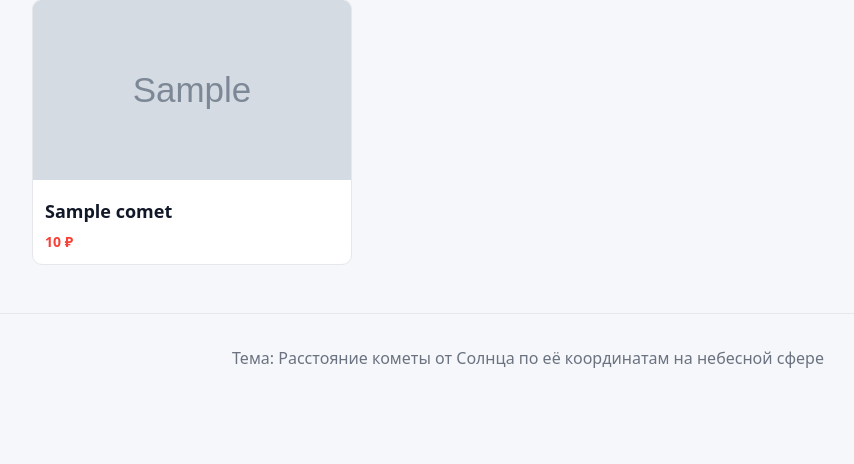
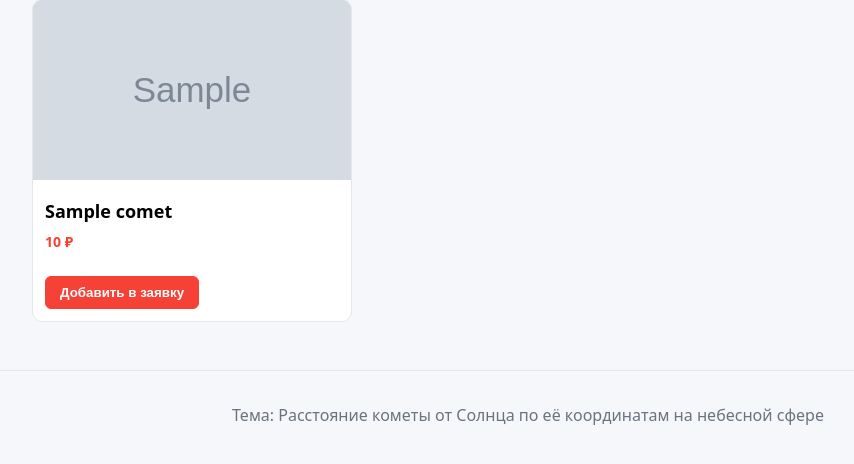
Before and after one commit to vvast-e/Backend-Web-2025, a Django app: template templates/services/comets_list.html in a window 1280 px wide. Shown: the part 166-630 px from the top of the page, without its empty margins (112-966 px from the left). Run offline with Django 5.2, Linux system fonts and the light colour scheme; tables that the repository leaves empty hold one stand-in row (values such as "Sample post"); the template is opened without the code that fills it: values that come from a table or form of the project are taken from there, most other values are stand-ins (such as "Sample title", 1, 10 or a date in 2020); grey boxes marked "Sample" are stand-in pictures; data that the repository does not hold is empty.

Commit message:
made edits

```diff
--- a/cometapp/urls.py
+++ b/cometapp/urls.py
@@ -20,6 +20,6 @@ from django.views.generic import RedirectView
 
 urlpatterns = [
     path('admin/', admin.site.urls),
-    path('services/', include('services.urls')),
-    path('', RedirectView.as_view(url='/services/', permanent=False)),
+    path('comets/', include('services.urls')),
+    path('', RedirectView.as_view(url='/comets/', permanent=False)),
 ]
--- a/services/models.py
+++ b/services/models.py
@@ -4,17 +4,14 @@ from django.core.exceptions import ValidationError
 
 
 def default_astronomers_list():
-    """Дефолтный список астрономов для каждой новой заявки."""
     return ["Судьи В. Г.", "Коваленко А. И.", "Петров С. М."]
 
 
 def default_telescopes_list():
-    """Дефолтный список телескопов для каждой новой заявки."""
     return ["Хаббл", "Кеплер", "Джеймс Уэбб"]
 
 
 class Comet(models.Model):
-    """Комета для расчёта гелиоцентрического расстояния"""
     name = models.CharField(max_length=200, verbose_name="Наименование кометы")
     description = models.TextField(verbose_name="Описание расчёта")
     price = models.PositiveIntegerField(verbose_name="Цена расчёта, ₽")
@@ -33,14 +30,12 @@ class Comet(models.Model):
         return self.name
 
     def get_minio_url(self):
-        """Построение URL изображения в MinIO"""
         if self.image_key:
             return f"http://localhost:9002/comets/{self.image_key}"
         return None
 
 
 class CalculationRequest(models.Model):
-    """Заявка на расчёты гелиоцентрического расстояния комет"""
 
     STATUS_CHOICES = [
         ('draft', 'Черновик'),
@@ -75,11 +70,9 @@ class CalculationRequest(models.Model):
         return f"Заявка #{self.id}"
 
     def total_items(self):
-        """Количество комет в заявке"""
         return sum(item.quantity for item in self.request_comets.all())
 
     def clean(self):
-        """Валидация: не более одной заявки в статусе черновик на астронома"""
         if self.status == 'draft':
             existing_draft = CalculationRequest.objects.filter(
                 astronomer=self.astronomer,
@@ -90,7 +83,7 @@ class CalculationRequest(models.Model):
 
 
 class RequestComet(models.Model):
-    """Связь заявки и кометы с дополнительными полями"""
+
     request = models.ForeignKey(CalculationRequest, on_delete=models.CASCADE, related_name='request_comets')
     comet = models.ForeignKey(Comet, on_delete=models.CASCADE)
     quantity = models.PositiveIntegerField(default=1, verbose_name="Количество")
--- a/services/urls.py
+++ b/services/urls.py
@@ -1,21 +1,21 @@
 from django.urls import path
 from . import views
 
-app_name = 'services'
+app_name = 'comets'
 
 urlpatterns = [
 
     path('', views.services_list, name='comets_list'),
 
 
-    path('comets/<int:comet_id>/', views.comet_detail, name='comet_detail'),
+    path('comet/<int:comet_id>/', views.comet_detail, name='comet_detail'),
 
 
-    path('requests/<int:request_id>/', views.request_detail, name='request_detail'),
+    path('trajectories/<int:request_id>/', views.trajectory_calculation_detail, name='trajectory_calculation_detail'),
 
 
-    path('comets/add/<int:comet_id>/', views.add_comet_to_request, name='add_comet_to_request'),
+    path('comet/add/<int:comet_id>/', views.add_comet_to_request, name='add_comet_to_request'),
 
 
-    path('requests/<int:request_id>/delete/', views.delete_request, name='delete_request'),
+    path('trajectories/<int:request_id>/delete/', views.delete_trajectory_calculation, name='delete_trajectory_calculation'),
 ]
--- a/static/css/styles.css
+++ b/static/css/styles.css
@@ -1,5 +1,3 @@
-
-
 :root {
     --nasa-blue: #000000;
     --nasa-red: #fc3d21;
@@ -161,7 +159,8 @@ body {
 
 
 .card {
-    display: block;
+    display: flex;
+    flex-direction: column;
     text-decoration: none;
     color: inherit;
     border: 1px solid var(--border-gray);
@@ -169,6 +168,16 @@ body {
     border-radius: 10px;
     overflow: hidden;
     transition: box-shadow 0.2s ease, transform 0.05s ease;
+}
+
+.card a {
+    text-decoration: none;
+    color: inherit;
+}
+
+.card a:hover {
+    text-decoration: none;
+    color: inherit;
 }
 
 .card:hover {
@@ -185,12 +194,27 @@ body {
 
 .card-body {
     padding: 12px;
+    flex: 1 1 auto;
+    display: flex;
+    flex-direction: column;
 }
 
 .card-title {
     margin: 0 0 6px 0;
     font-size: 18px;
     font-weight: 600;
+    color: #000;
+}
+
+.card-actions {
+    margin-top: auto;
+    padding: 12px;
+    display: flex;
+    align-items: center;
+}
+
+.card-actions form {
+    margin: 0;
 }
 
 .card-meta {
@@ -198,6 +222,10 @@ body {
     justify-content: space-between;
     color: var(--text-muted);
     font-size: 14px;
+}
+
+.card-meta {
+    margin-top: auto;
 }
 
 .price {
--- a/templates/base/comet_layout.html
+++ b/templates/base/comet_layout.html
@@ -12,7 +12,7 @@
 <body>
     <header class="app-header">
         <a class="home-link btn btn-home"
-            href="{% url 'services:comets_list' %}?request_id={{ request_id|default:1 }}">Домой</a>
+            href="{% url 'comets:comets_list' %}?request_id={{ request_id|default:1 }}">Домой</a>
     </header>
 
     <main class="container">
--- a/templates/orders/software_request.html
+++ b/templates/orders/trajectory_calculation.html
@@ -60,9 +60,10 @@
 
     <div class="order-actions" style="display: flex; justify-content: flex-start; align-items: center; gap: 12px;">
         {% if calc_request.status == 'draft' %}
-        <form method="post" action="{% url 'services:delete_request' request_id %}" style="display: inline;">
+        <form method="post" action="{% url 'comets:delete_trajectory_calculation' request_id %}"
+            style="display: inline;">
             {% csrf_token %}
-            <button type="submit" class="btn btn-red" onclick="return confirm('Удалить заявку?')">
+            <button type="submit" class="btn btn-red">
                 Удалить заявку
             </button>
         </form>
--- a/templates/services/comets_list.html
+++ b/templates/services/comets_list.html
@@ -2,14 +2,14 @@
 
 {% block content %}
 <section class="toolbar" data-request-id="{{ request_id }}" data-cart-count="{{ cart_count }}">
-    <form method="get" action="{% url 'services:comets_list' %}" class="search-form">
+    <form method="get" action="{% url 'comets:comets_list' %}" class="search-form">
         <input type="hidden" name="request_id" value="{{ request_id }}">
         <input type="text" name="q" placeholder="Поиск по наименованию кометы" value="{{ query }}">
         <button type="submit" class="btn btn-red">Найти</button>
     </form>
 
     {% if current_request %}
-    <a class="cart-card" href="{% url 'services:request_detail' current_request.id %}">
+    <a class="cart-card" href="{% url 'comets:trajectory_calculation_detail' current_request.id %}">
         <div class="cart-title">Заявка #{{ current_request.id }}</div>
         <div class="cart-count">В корзине: <span class="badge badge-primary">{{ cart_count }}</span></div>
     </a>
@@ -23,8 +23,8 @@
 
 <section class="grid">
     {% for comet in comets %}
-    <a class="card" href="{% url 'services:comet_detail' comet.id %}?request_id={{ request_id }}"
-        data-comet-id="{{ comet.id }}" data-minio-url="{{ comet.get_minio_url }}">
+    <div class="card" data-comet-id="{{ comet.id }}" data-minio-url="{{ comet.get_minio_url }}">
+        <a href="{% url 'comets:comet_detail' comet.id %}?request_id={{ request_id }}">
             <img src="{{ comet.get_minio_url }}" alt="{{ comet.name }}">
             <div class="card-body">
                 <h3 class="card-title">{{ comet.name }}</h3>
@@ -33,6 +33,13 @@
                 </div>
             </div>
         </a>
+        <div class="card-actions">
+            <form method="post" action="{% url 'comets:add_comet_to_request' comet.id %}" style="display: inline;">
+                {% csrf_token %}
+                <button type="submit" class="btn btn-red">Добавить в заявку</button>
+            </form>
+        </div>
+    </div>
     {% empty %}
     <p class="no-results">Кометы не найдены</p>
     {% endfor %}
```
Also changed, not shown: services/views.py (+8 -12 lines), templates/services/comet_detail.html (+0 -10 lines), 7 other files. Lines whose indentation alone changed are shown as unchanged.
